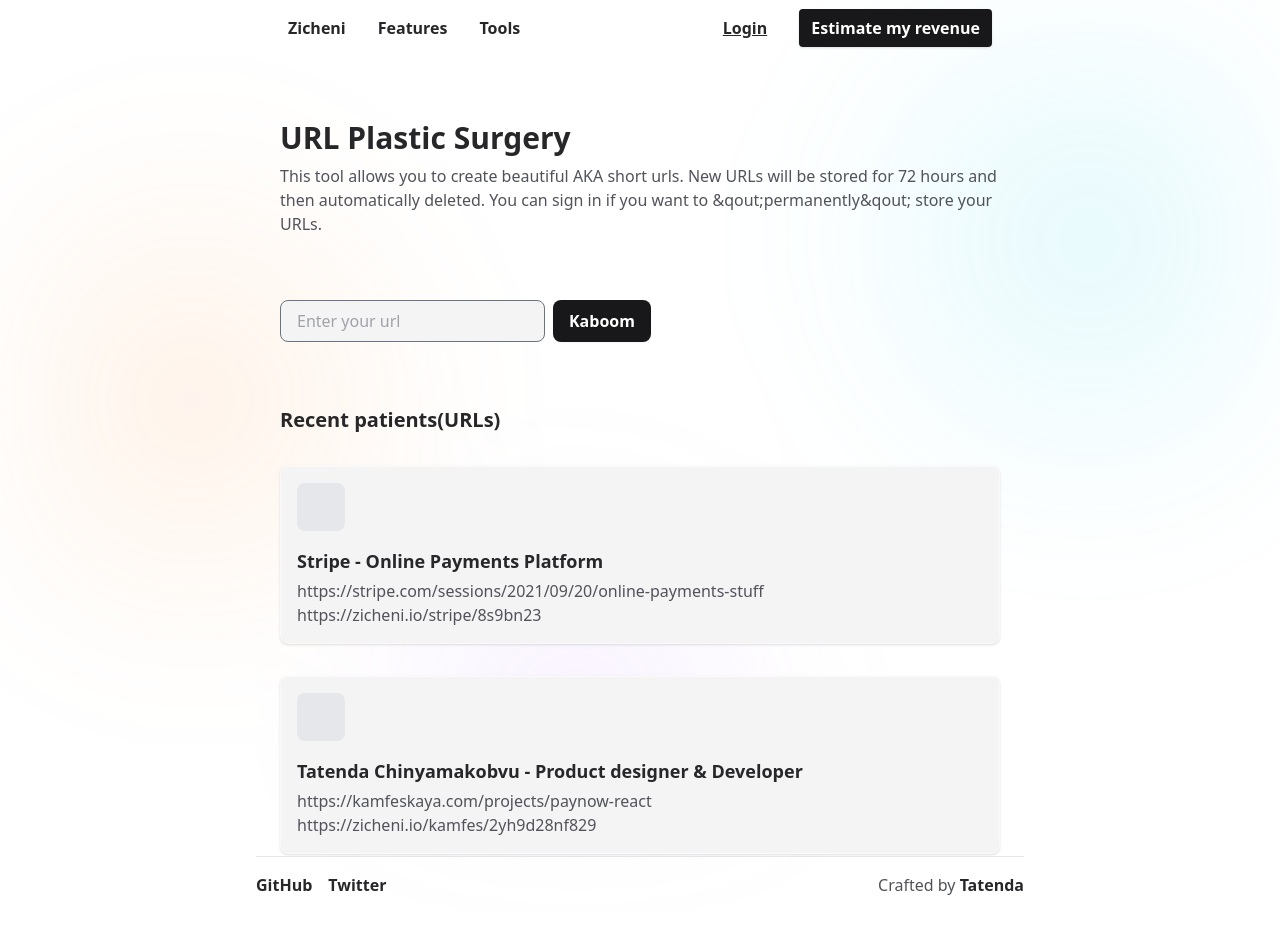
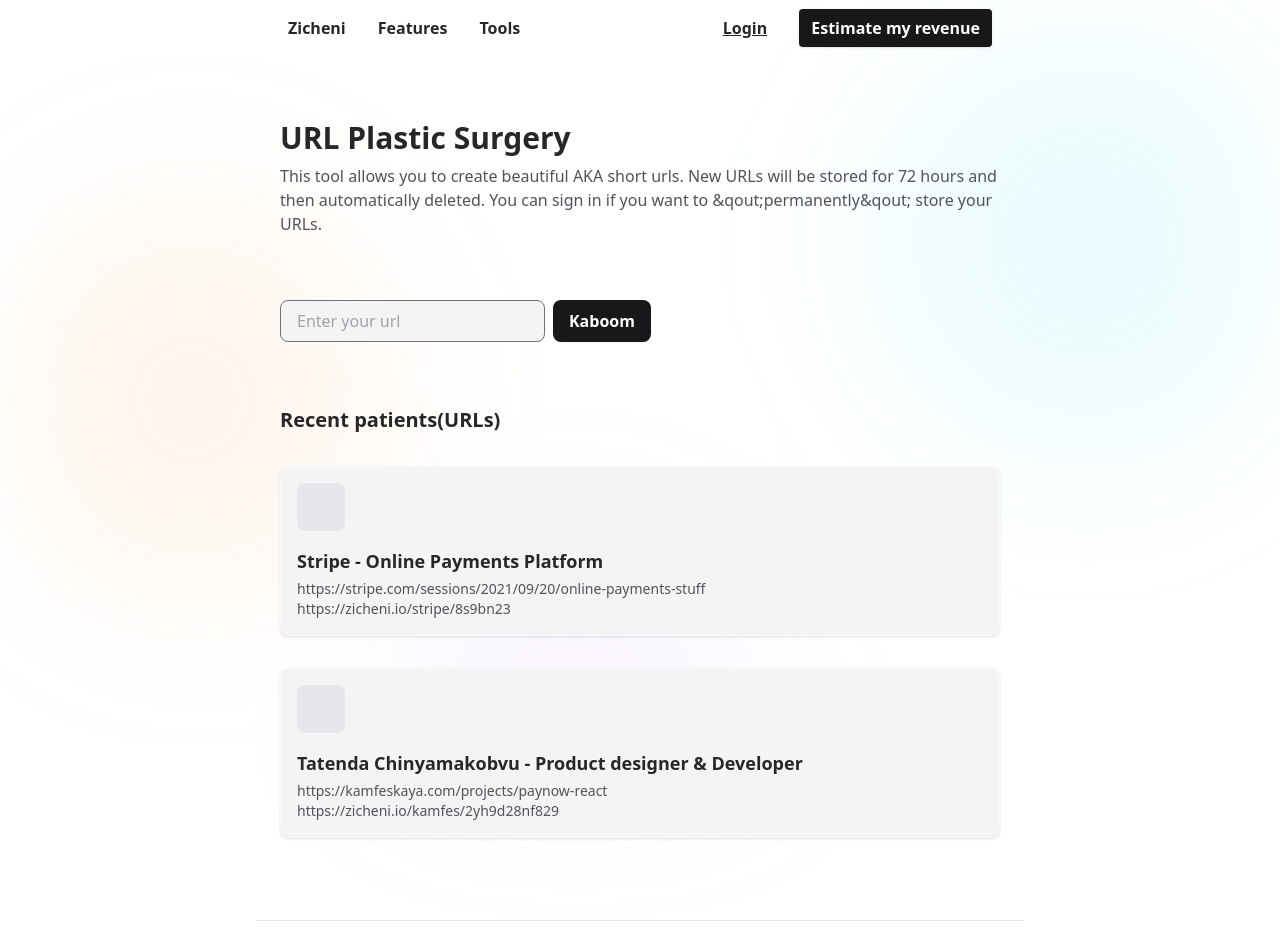
Before and after one commit to tate2301/telescope, a Next.js app: page /preview/shortener in a window 1280 px wide. Shown: the top 941 px of the page. Before the commit the page ends 913 px from the top, so only its background shows below. Built offline with nearby package versions, Linux system fonts and the light colour scheme.

Commit message:
fix: add mt to footer

```diff
--- a/components/footer/index.tsx
+++ b/components/footer/index.tsx
@@ -1,7 +1,7 @@
 import Link from 'next/link';
 
 const Footer = () => (
-  <footer className="px-2 ">
+  <footer className="px-2 mt-16">
     <div className="container flex justify-between max-w-screen-md py-4 mx-auto border-t">
       <ul className="flex gap-4">
         <li>
--- a/components/url-shortener/ShortURLCard.tsx
+++ b/components/url-shortener/ShortURLCard.tsx
@@ -15,8 +15,8 @@ export default function ShortURLCard({
       <div className="flex flex-col gap-1">
         <p className="text-lg sf">{title}</p>
         <div>
-          <p>{url}</p>
-          <p>{short_url}</p>
+          <p className="text-sm">{url}</p>
+          <p className="text-sm">{short_url}</p>
         </div>
       </div>
     </div>
```
